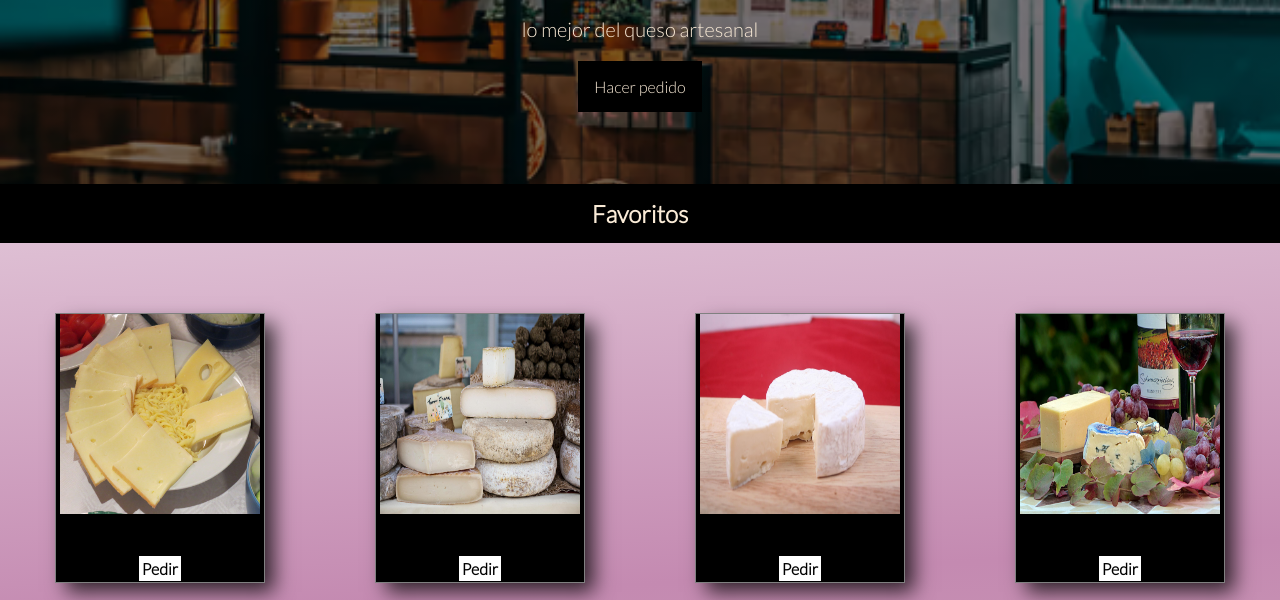
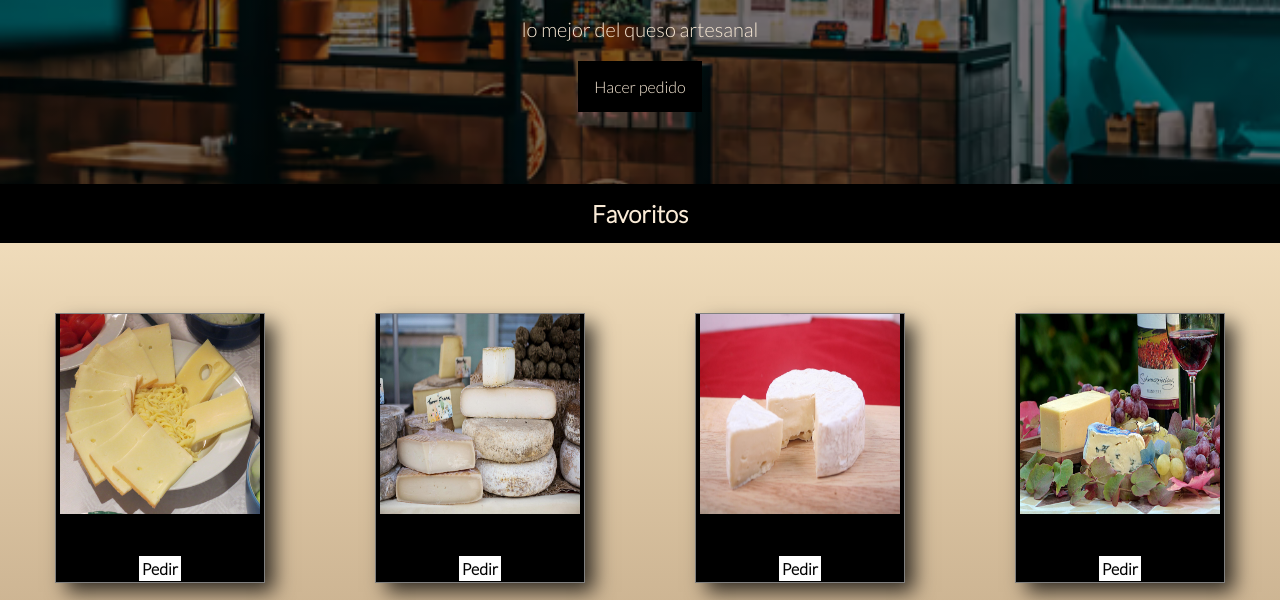
Before and after one commit to Andrea-Trejo/Bonjour-Alvarado, a plain HTML site: page index.html in a window 1280 px wide. Shown: the part 200-800 px from the top of the page. Drawn offline with Linux system fonts and the light colour scheme; a web font is replaced by a local one.

Commit message:
gradiente

```diff
--- a/styles.css
+++ b/styles.css
@@ -482,6 +482,6 @@ form input {
 }
 
 body {
-    background: rgb(252, 252, 251);
-    background: linear-gradient(176deg, rgba(252, 252, 251, 1) 0%, rgba(196, 138, 177, 1) 41%, rgba(227, 210, 196, 1) 96%);
+    background: rgb(98, 60, 24);
+    background: linear-gradient(0deg, rgba(98, 60, 24, 1) 0%, rgba(254, 236, 203, 1) 85%, rgba(254, 254, 254, 1) 100%);
 }
```
